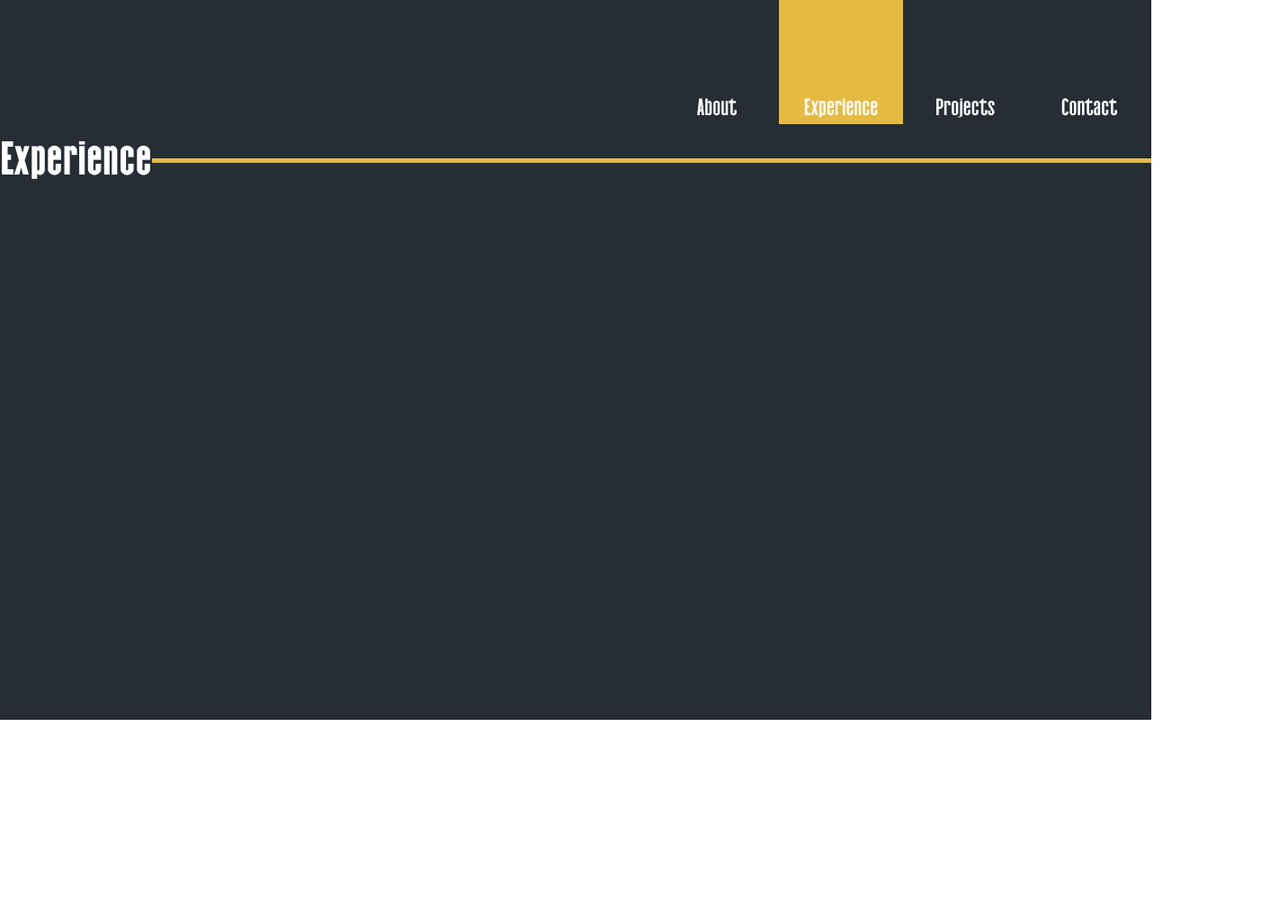
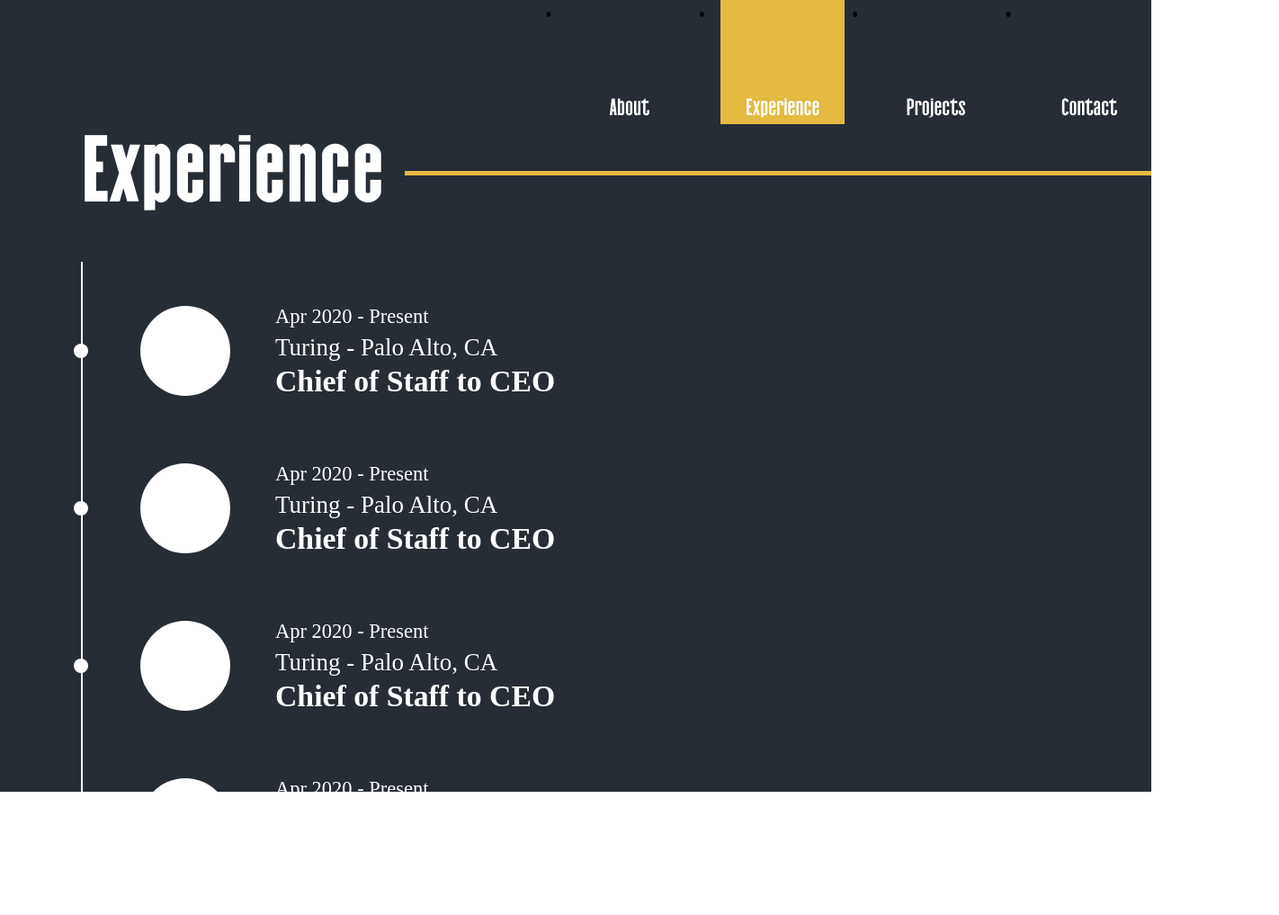
Before and after one commit to cgmoffitt/my-website, a Gatsby site: page /experience in a window 1280 px wide. Shown: the whole page at 90% size, 1422 px wide, since content can reach past the window. Before the commit the page ends 800 px from the top, so only its background shows below. Built offline with nearby package versions, Linux system fonts and the light colour scheme; Gatsby itself is replaced by a stand-in of ours; a web font is replaced by a local one.

Commit message:
add animation to experience page

```diff
--- a/src/components/Title.js
+++ b/src/components/Title.js
@@ -3,9 +3,9 @@ import React from 'react'
 export default function Title({title}) {
 
     return (
-        <div className="text-white items-center raanan-bold text-5xl flex">
+        <div className="text-white items-center raanan-bold text-8xl flex">
             <span>{title}</span>
-            <div className="yellow-line"></div>
+            <div className="yellow-line ml-5"></div>
         </div>
     )
 }
--- /dev/null
+++ b/src/components/WorkHistoryItem.js
@@ -0,0 +1,55 @@
+import React, {useEffect, useState, useRef} from 'react'
+
+export default function WorkHistoryItem() {
+    const [descripitionHidden, setDescriptionHidden] = useState(false)
+    const [isHovered, setIsHovered] = useState(false);
+    const ref = useRef(null);
+    const handleMouseOver = () => setIsHovered(true);
+    const handleMouseOut = () => setIsHovered(false);
+
+    useEffect(() => console.log('hovering?', isHovered))
+
+    useEffect(
+        () => {
+          const node = ref.current;
+          if (ref.current) {
+            ref.current.addEventListener("mouseover", handleMouseOver);
+            ref.current.addEventListener("mouseout", handleMouseOut);
+            return () => {
+            ref.current.removeEventListener("mouseover", handleMouseOver);
+            ref.current.removeEventListener("mouseout", handleMouseOut);
+            };
+          }
+        },
+        [ref.current] // Recall only if ref changes
+      );
+
+    return (
+        <div ref={ref} className={`relative animate ${isHovered ? "grow ": ""}`}>
+            <div className="h-full flex flex-col absolute justify-center">
+                <div className="h-full work-history-line"></div>
+            </div>
+            <div className="h-44 flex flex-row items-center">
+                <div className="work-history-bullet"></div>
+                <div className="thumbnail-image"></div>
+                <div className="experience-text flex-col justify-center">
+                    <div className="text-xl font-light">Apr 2020 - Present</div>
+                    <div className="text-2xl font-light">Turing - Palo Alto, CA</div>
+                    <div className="text-3xl font-black">Chief of Staff to CEO</div>
+                </div>
+            </div>
+            <div className={`experience-description ${isHovered ? "hover" : ""}`}>
+                <ul>
+                    <li className="text-l font-light">
+                        Directed creation of cloud software to replace paper records and save 144 hours of work by
+                        teachers weekly
+                    </li>
+                    <li className="text-l font-light">
+                        Oversaw teacher training and program implementation for English learning program with
+                        17 centers in Seoul
+                    </li>
+                </ul>
+            </div>
+        </div>
+    )
+}
--- a/src/components/layout.js
+++ b/src/components/layout.js
@@ -17,7 +17,7 @@ import '../styles/styles.css'
 const Layout = ({ children }) => {
 
   return (
-    <div className="background w-screen h-screen">
+    <div className="background">
       <Navbar/>
       <div>
         <main>{children}</main>
--- a/src/pages/experience.js
+++ b/src/pages/experience.js
@@ -1,13 +1,22 @@
 import React from 'react'
 import Title from '../components/Title'
 import Layout from "../components/layout"
+import WorkHistoryItem from "../components/WorkHistoryItem"
 
 
 export default function Experience() {
 
     return (
         <Layout>
-            <Title title="Experience" />
+            <div className="ml-20">
+                <Title title="Experience" />
+                <div className="mt-10">
+                    <WorkHistoryItem />
+                    <WorkHistoryItem />
+                    <WorkHistoryItem />
+                    <WorkHistoryItem />
+                </div>
+            </div>
         </Layout>
 
     )
--- a/src/styles/styles.css
+++ b/src/styles/styles.css
@@ -82,6 +82,8 @@ src: local('Raanan Bold'), url('Raanan-Bold.woff') format('woff');
 
 .background {
   background-color: #272D35;
+  width: 100vw;
+  height: 110vh;
 }
 
 .yellow-theme {
@@ -160,3 +162,78 @@ src: local('Raanan Bold'), url('Raanan-Bold.woff') format('woff');
     height: 5px;
     background-color: #E4BA41;
 }
+
+.work-history-line {
+  position: absolute;
+  background-color: white;
+  width:2px;
+}
+
+.work-history-bullet {
+  transform: translateX(-8px);
+  background-color: white;
+  width:16px;
+  height: 16px;
+  border-radius: 50%;
+}
+
+.thumbnail-image {
+  width: 100px;
+  height: 100px;
+  background-color: white;
+  border-radius: 50%;
+  margin-left: 50px
+}
+
+.experience-text {
+  font-family: "stix-two-math",serif;
+  color: white;
+  margin-left: 50px;
+}
+
+li {
+  list-style-type: none;
+  position: relative;    /* It's needed for setting position to absolute in the next rule. */
+  margin-bottom: 0px;
+  margin-left: 1.2em;
+}
+
+.experience-description {
+  border-style: solid;
+  border-color:  #E4BA41;
+  border-width: 1px;
+  padding: 3px;
+  margin-left: 14rem;
+  width: 60rem;
+  color: white;
+  font-family: "stix-two-math",serif;
+  /* max-height: 0px; */
+  opacity: 0;
+  transition: opacity 0.5s linear;
+}
+
+.experience-description.hover{
+  /* max-height: 100px; */
+  opacity: 1;
+  transition: opacity 0.5s linear;
+}
+
+li::before {
+  content: '•';
+  position: absolute;
+  left: -0.8em;
+  top: -3px;          /* Adjust this value so that it appears where you want. */
+  font-size: 1.1em;      /* Adjust this value so that it appears what size you want. */
+}
+
+.animate {
+  transition: height 0.5s linear;
+  height: 175px;
+  animation-direction: alternate;
+}
+
+.animate.grow {
+  height: 250px;
+  transition: height 0.5s linear;
+  animation-direction: alternate;
+}
```
